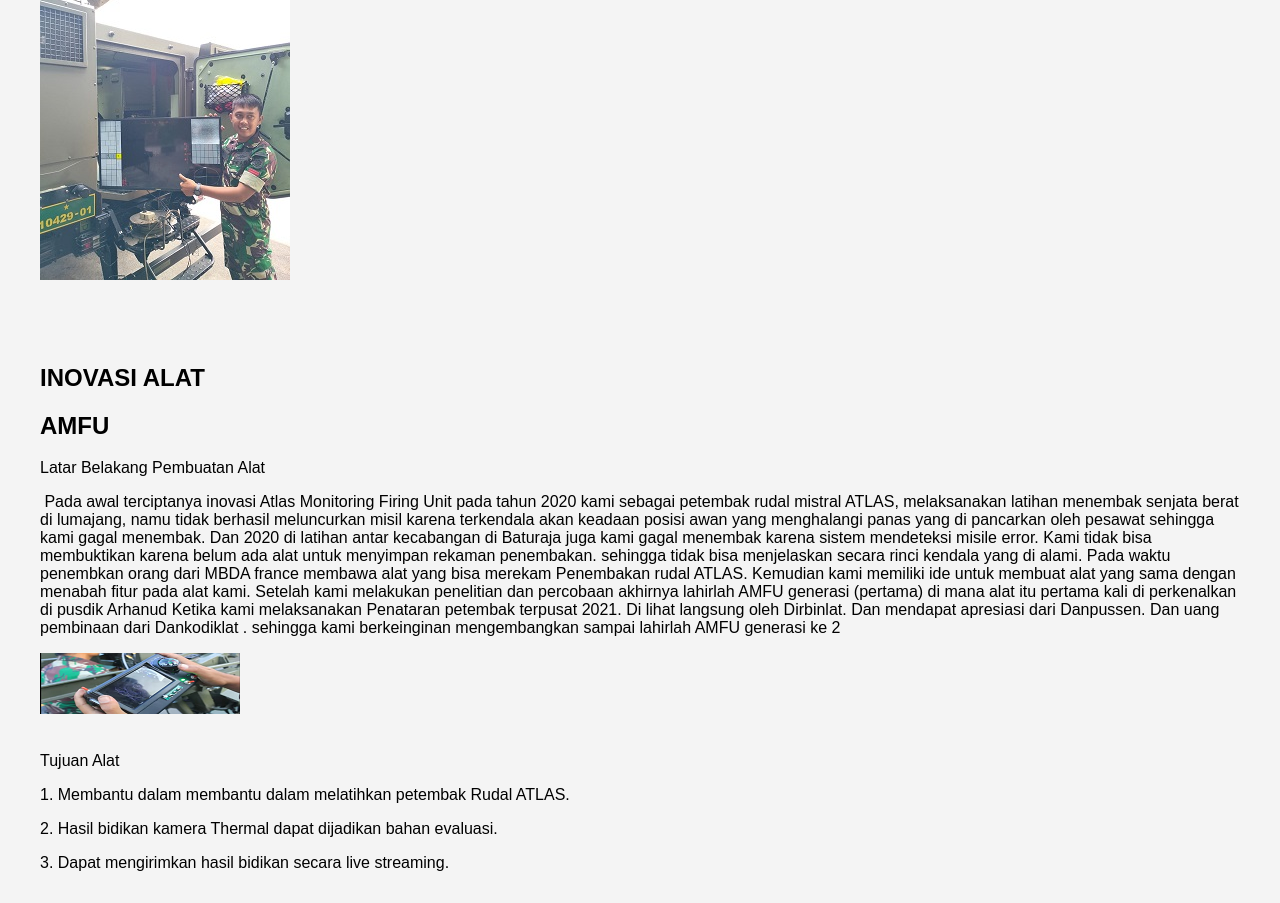
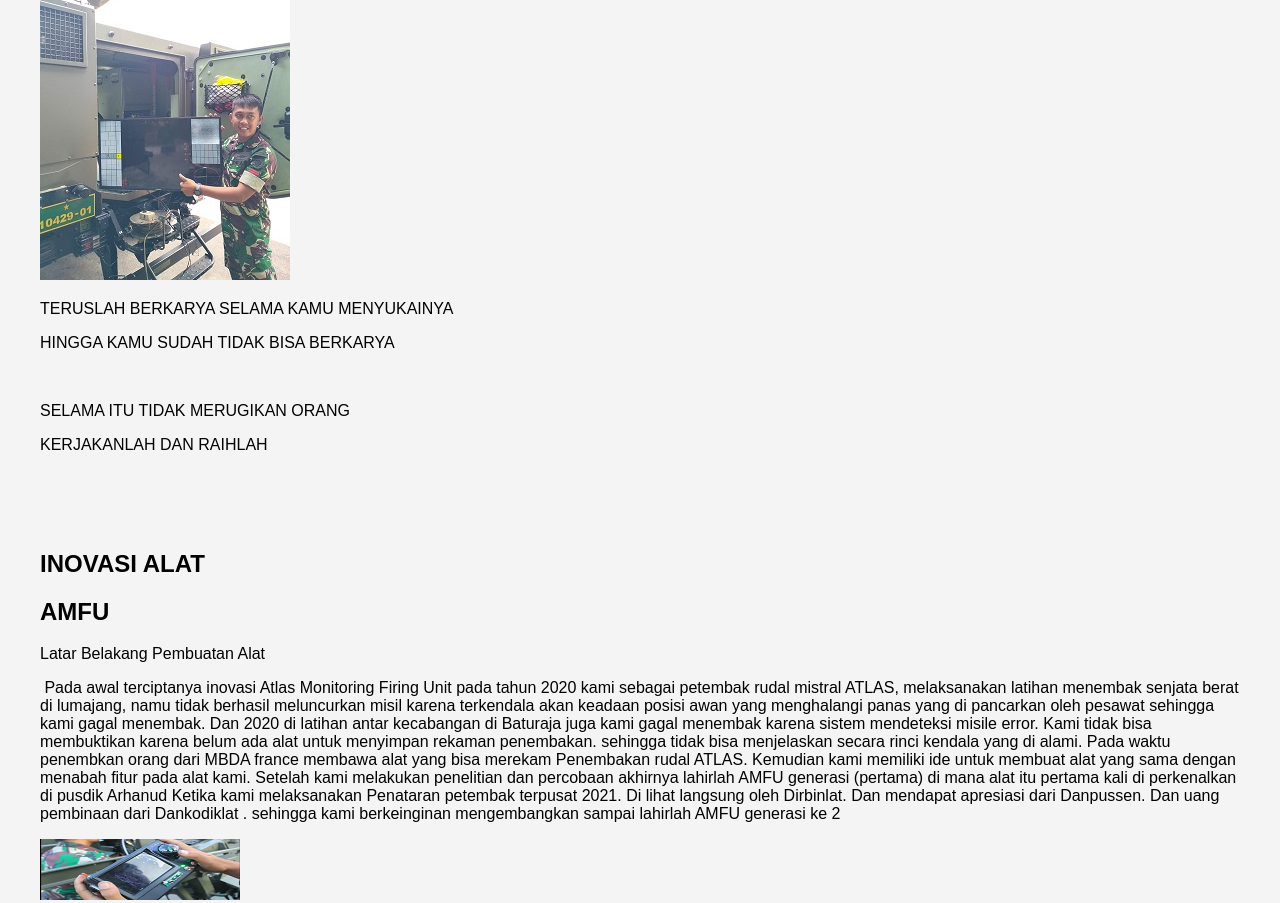
Before and after one commit to TeguhGanendra/teguhweb, a plain HTML site: page index.html in a window 1280 px wide. Shown: the part 652-1555 px from the top of the page. Drawn offline with Linux system fonts and the light colour scheme.

Commit message:
Update index.html

```diff
--- a/index.html
+++ b/index.html
@@ -40,6 +40,11 @@ Jangan ragu untuk menjelajahi website ini, dan jika ada saran usul dan kritik.<p
  silakan hubungi kami di [081930207395] Telegram.<p/>
  Kami akan senang mendengar Saran!.</p>
 			<img src="images/my-photo.jpg" alt="My Photo" class="profile-photo">
+		<p>TERUSLAH BERKARYA SELAMA KAMU  MENYUKAINYA</p>
+		<p>HINGGA KAMU SUDAH TIDAK BISA BERKARYA</p>
+		<BR/>
+		<P>SELAMA ITU TIDAK MERUGIKAN ORANG </P>
+		<P>KERJAKANLAH DAN RAIHLAH</P>
         </div>
     </section>
 
@@ -184,7 +189,12 @@ m) tahun pembuatan 	: 2021 ( masih dalam pengembangan).<p>
 		<br/>
 3.Masuk 3 besar dalam Lomba SOEDIRMAN AWARDS Detik.com  <a href="https://news.detik.com/berita/d-7017642/ini-3-besar-kandidat-tentara-inovatif-soedirman-awards-2023/3">kandidat 3 besar Soedirman awards 2023</a></p>
 
+			<br/>
+		<br/>
+<br/>
+<br/>
 
+		<h>Semoga projek kedua dan seterusnya tetap seterusnya akan hadir</h>
 			<br/>
 		<br/>
 <br/>
@@ -215,7 +225,7 @@ m) tahun pembuatan 	: 2021 ( masih dalam pengembangan).<p>
 		kami membuat aplikasi ini menggunakan <p>: <a href="https://appsgeyser.com/app-builder-mobile/">APPGEYSER</a></p>
 
 		<img src="images/panduan.jpg" alt="My Photo" class="profile-photo">
-		<img src="images/Panduan.jpg" alt="My Photo" class="profile-photo">
+
 
 
 			<br/>
```
